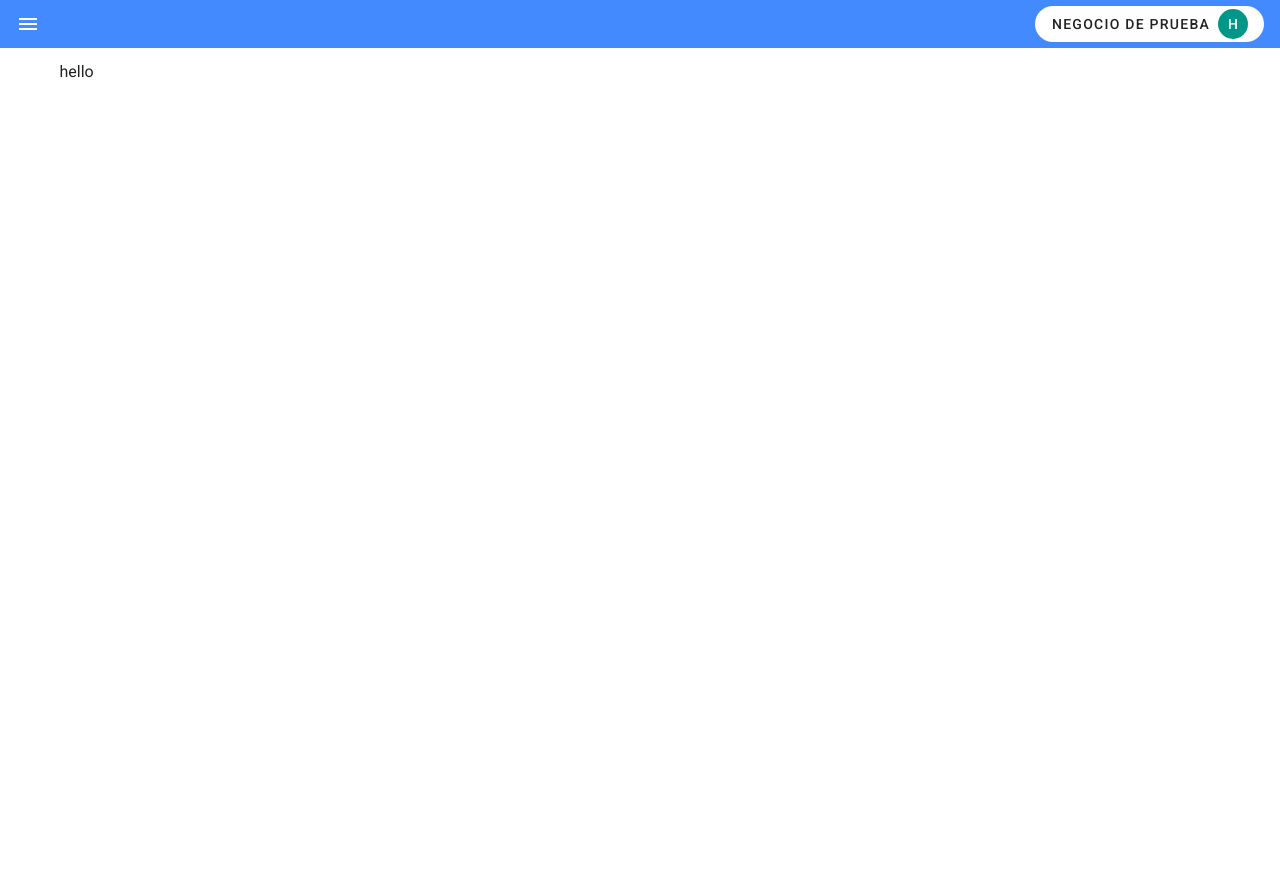
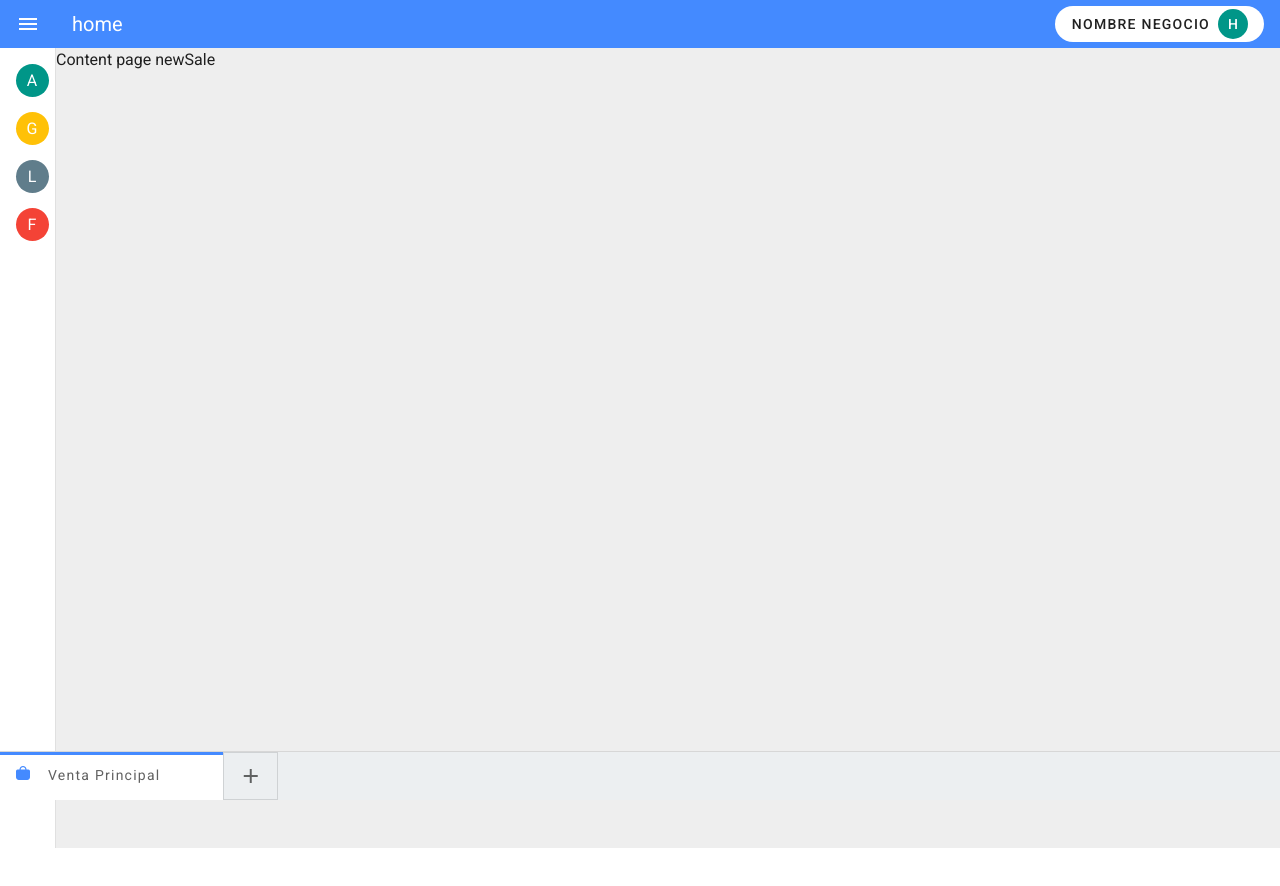
Before and after one commit to hipolitocoronel/alegra-clone, a Vue app: page / in a window 1280 px wide. Shown: the top 886 px of the page. Before the commit the page ends 800 px from the top, so only its background shows below. Built offline with nearby package versions, Linux system fonts and the light colour scheme.

Commit message:
componente draweritems and view newSale

```diff
--- a/public/index.html
+++ b/public/index.html
@@ -8,6 +8,7 @@
     <title><%= htmlWebpackPlugin.options.title %></title>
     <link rel="stylesheet" href="https://fonts.googleapis.com/css?family=Roboto:100,300,400,500,700,900">
     <link rel="stylesheet" href="https://cdn.jsdelivr.net/npm/@mdi/font@latest/css/materialdesignicons.min.css">
+    <link rel='stylesheet' href='https://cdn-uicons.flaticon.com/uicons-solid-rounded/css/uicons-solid-rounded.css'>
   </head>
   <body>
     <noscript>
--- a/src/App.vue
+++ b/src/App.vue
@@ -1,10 +1,17 @@
 <template>
   <v-app>
     <v-app-bar app color="blue accent-2" dense elevation="0">
-      <v-app-bar-nav-icon dark></v-app-bar-nav-icon>
+      <v-app-bar-nav-icon
+        dark
+        @click="setDrawerItems(true)"
+      ></v-app-bar-nav-icon>
+      <v-toolbar-title class="white--text">{{
+        currentRouteName
+      }}</v-toolbar-title>
+      <drawer-items />
       <v-spacer></v-spacer>
       <v-btn href="#" target="_blank" class="white" rounded elevation="0">
-        <span class="mr-2">Negocio de prueba</span>
+        <span class="mr-2">Nombre negocio</span>
         <v-avatar color="teal white--text" size="30">H</v-avatar>
       </v-btn>
     </v-app-bar>
@@ -16,11 +23,24 @@
 </template>
 
 <script>
+import DrawerItems from "@/components/DrawerItems.vue";
+import { mapActions } from "vuex";
 export default {
   name: "App",
-
-  data: () => ({
-    //
-  }),
+  components: { DrawerItems },
+  methods: {
+    ...mapActions(["setDrawerItems"]),
+  },
+  computed: {
+    currentRouteName() {
+      return this.$route.name;
+    },
+  },
 };
 </script>
+
+<style>
+html {
+  overflow: hidden;
+}
+</style>
--- /dev/null
+++ b/src/components/DrawerItems.vue
@@ -0,0 +1,32 @@
+<template>
+  <v-navigation-drawer v-model="drawerItems" absolute temporary height="100vh">
+    Drawer
+  </v-navigation-drawer>
+</template>
+
+<script>
+export default {
+  name: "DrawerItems",
+  data() {
+    return {
+      items: [
+        { text: "", to: "" },
+        { text: "", to: "" },
+        { text: "", to: "" },
+        { text: "", to: "" },
+        { text: "", to: "" },
+      ],
+    };
+  },
+  computed: {
+    drawerItems: {
+      get() {
+        return this.$store.getters["drawerItems"];
+      },
+      set(drawer) {
+        this.$store.dispatch("setDrawerItems", drawer);
+      },
+    },
+  },
+};
+</script>
--- a/src/router/index.js
+++ b/src/router/index.js
@@ -1,6 +1,6 @@
 import Vue from "vue";
 import VueRouter from "vue-router";
-import HomeView from "../views/HomeView.vue";
+//import HomeView from "../views/HomeView.vue";
 
 Vue.use(VueRouter);
 
@@ -8,7 +8,7 @@ const routes = [
   {
     path: "/",
     name: "home",
-    component: HomeView,
+    component: () => import("../views/sales/newSale.vue"),
   },
   {
     path: "/about",
--- a/src/store/index.js
+++ b/src/store/index.js
@@ -4,9 +4,21 @@ import Vuex from "vuex";
 Vue.use(Vuex);
 
 export default new Vuex.Store({
-  state: {},
-  getters: {},
-  mutations: {},
-  actions: {},
+  state: {
+    drawerItems: false,
+  },
+  getters: {
+    drawerItems: (state) => state.drawerItems,
+  },
+  mutations: {
+    setDrawerItems(state, drawer) {
+      state.drawerItems = drawer;
+    },
+  },
+  actions: {
+    setDrawerItems({ commit }, drawer) {
+      commit("setDrawerItems", drawer);
+    },
+  },
   modules: {},
 });
--- /dev/null
+++ b/src/views/sales/newSale.vue
@@ -0,0 +1,104 @@
+<template>
+  <div class="d-flex">
+    <v-navigation-drawer expand-on-hover permanent height="100vh" class="white">
+      <v-list>
+        <v-list-item
+          link
+          class="px-3"
+          v-for="category in categories"
+          :key="category.avatar"
+        >
+          <v-list-item-avatar class="my-0">
+            <v-avatar :color="category.color" size="33" class="white--text">{{
+              category.avatar
+            }}</v-avatar>
+          </v-list-item-avatar>
+          <v-list-item-content>
+            <v-list-item-title>{{ category.title }}</v-list-item-title>
+          </v-list-item-content>
+        </v-list-item>
+      </v-list>
+    </v-navigation-drawer>
+    <div class="grey lighten-3" style="flex-grow: 1">Content page newSale</div>
+
+    <v-bottom-navigation
+      horizontal
+      app
+      class="grey lighten-4 elevation-0 d-flex flex-column"
+      max-height="49px"
+    >
+      <v-divider></v-divider>
+      <v-tabs
+        v-model="tab"
+        background-color="blue-grey lighten-5 "
+        color="blue accent-2 "
+        slider-size="3"
+        show-arrows
+      >
+        <v-tab
+          class="grey--text text--darken-2 font-weight-regular text-capitalize"
+          v-for="n in tabs"
+          :key="n"
+          active-class="white"
+          ><v-hover v-slot="{ hover }">
+            <div>
+              <i
+                class="fi fi-sr-shopping-bag mr-3 text--accent-2"
+                :class="tab === n - 1 && ' blue--text'"
+              ></i>
+              {{ n === 1 ? "Venta principal" : `Venta ${n - 1}` }}
+
+              <v-btn
+                icon
+                min-width="30px"
+                class="ml-3"
+                small
+                :style="{ visibility: hover && n > 1 ? 'visible' : 'hidden' }"
+                @click="tabs--"
+                ><v-icon class="ma-0">mdi-delete</v-icon></v-btn
+              >
+            </div>
+          </v-hover>
+        </v-tab>
+        <v-btn
+          icon
+          outlined
+          text
+          tile
+          class="elevation-0"
+          min-width="55px"
+          @click="tabs++"
+          ><v-icon class="ma-0">mdi-plus</v-icon></v-btn
+        >
+      </v-tabs>
+    </v-bottom-navigation>
+  </div>
+</template>
+
+<script>
+export default {
+  name: "newSale",
+  data() {
+    return {
+      tabs: 1,
+      tab: 0,
+      categories: [
+        { title: "Aceites", avatar: "A", color: "teal" },
+        { title: "Gaseosas", avatar: "G", color: "amber" },
+        { title: "Limpieza", avatar: "L", color: "blue-grey" },
+        { title: "Fiambreria", avatar: "F", color: "red" },
+      ],
+    };
+  },
+};
+</script>
+<style lang="scss" scoped>
+.v-tabs {
+  ::v-deep {
+    .v-tabs-slider-wrapper {
+      transition: none;
+      top: 0;
+    }
+  }
+}
+</style>
```
Also changed, not shown: .eslintrc.js.
